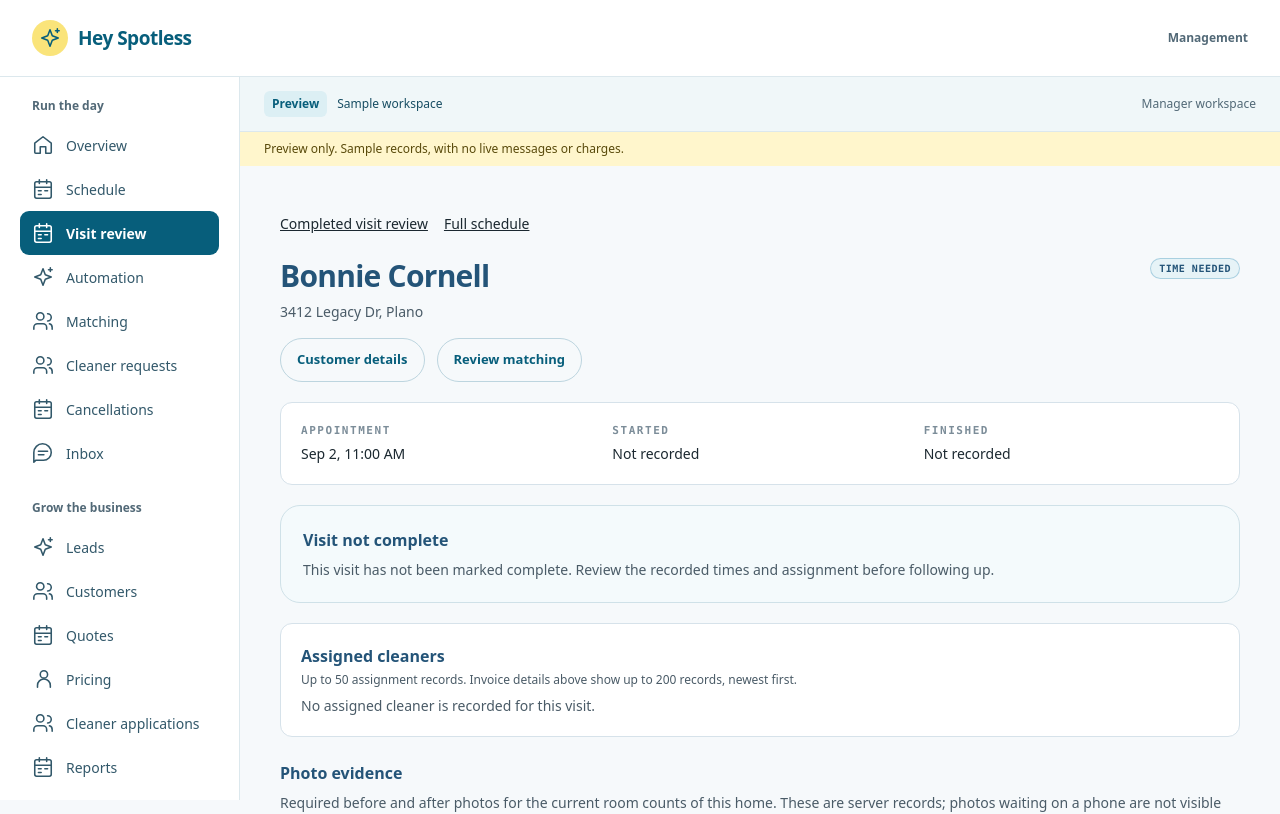
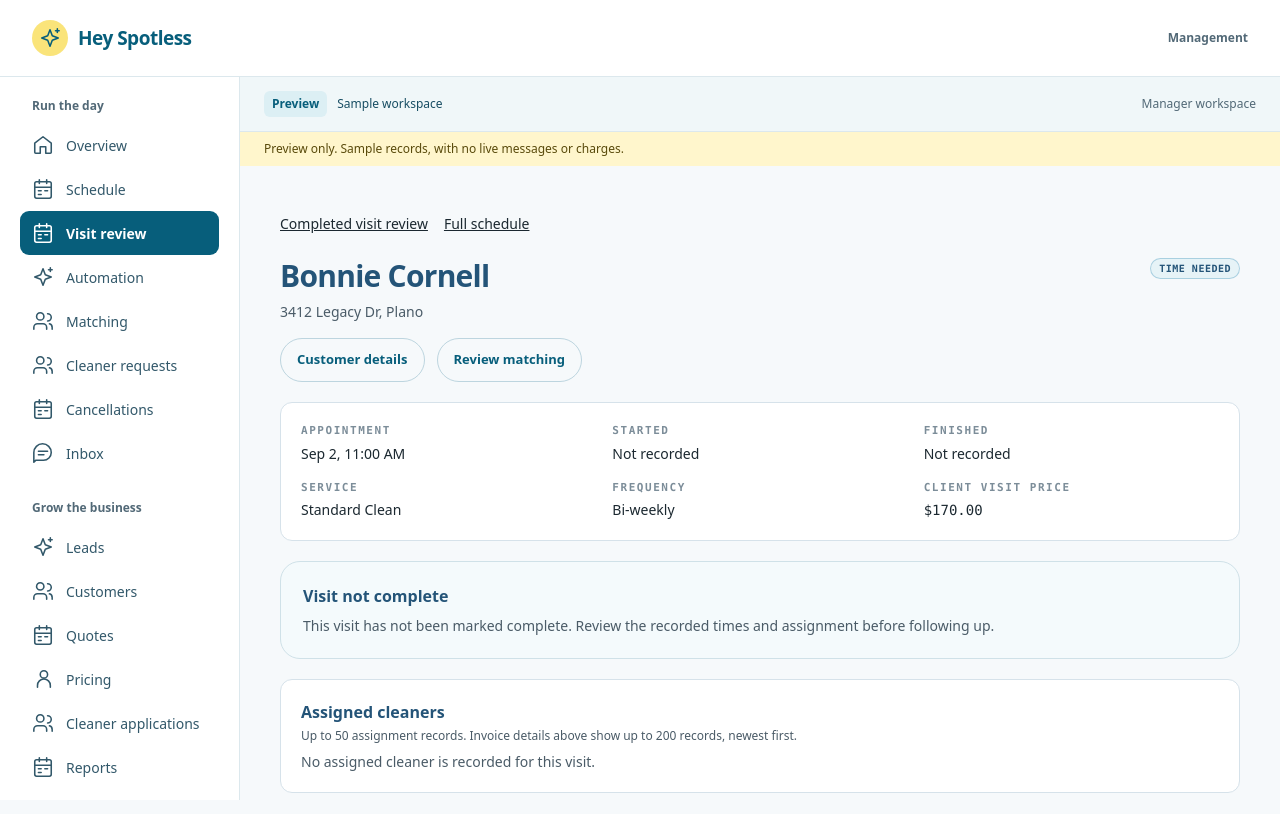
Before and after one commit to mattcleans/Heyspotless, a Next.js app: page /admin/visits/j-1 in a window 1280 px wide. Shown: the top 814 px of the page. Built offline with nearby package versions, Linux system fonts and the light colour scheme.

Commit message:
Show saved booking terms in Management visit review

```diff
--- a/src/app/admin/visits/[id]/page.tsx
+++ b/src/app/admin/visits/[id]/page.tsx
@@ -14,6 +14,7 @@ import {
   type ReviewPhoto,
 } from "@/lib/operations/visit-review";
 import { JOB_LABELS } from "@/lib/experience/schedule";
+import { FREQUENCY_LABELS, SERVICE_LABELS } from "@/lib/pricing/price-book";
 import { formatDateTimeInZone } from "@/lib/time/zone";
 import { formatCents } from "@/lib/money";
 import { Pill } from "@/components/ui";
@@ -176,6 +177,18 @@ export default async function VisitReviewPage({
             </dd>
           </div>
         ))}
+        <div>
+          <dt className="eyebrow">Service</dt>
+          <dd className="mt-1 text-sm">{SERVICE_LABELS[job.service]}</dd>
+        </div>
+        <div>
+          <dt className="eyebrow">Frequency</dt>
+          <dd className="mt-1 text-sm">{FREQUENCY_LABELS[job.frequency]}</dd>
+        </div>
+        <div>
+          <dt className="eyebrow">Client visit price</dt>
+          <dd className="mt-1 text-sm nums">{formatCents(job.priceCents)}</dd>
+        </div>
       </dl>
       <section className="visit-feature mt-5">
         <h2 className="font-semibold text-navy">{review.label}</h2>
```
